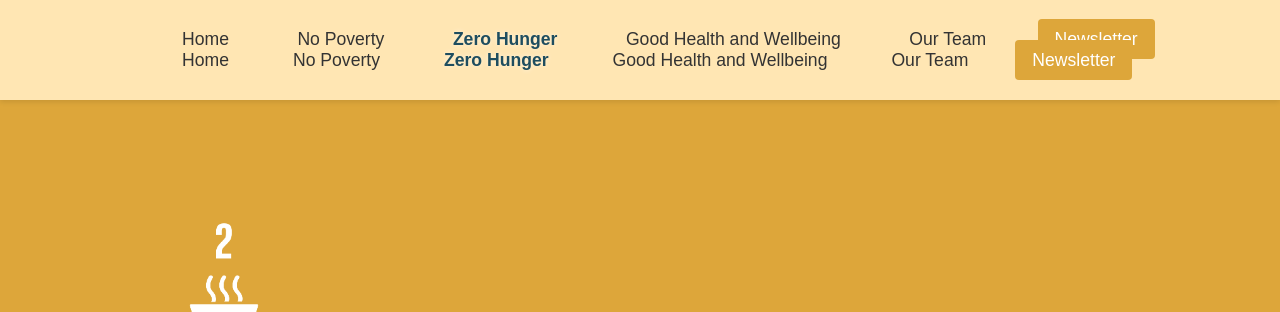
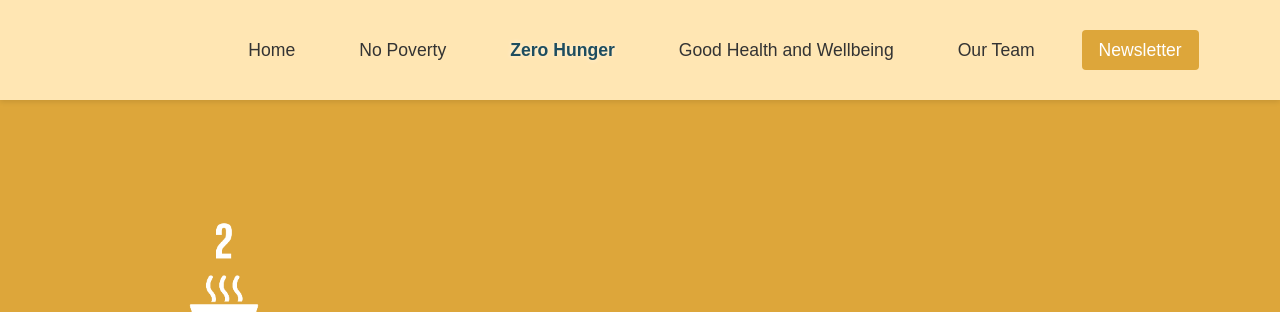
Before and after one commit to mpresz123/SDG, a website: page public/zH.html in a window 1280 px wide. Shown: the top 312 px of the page. Drawn offline with Linux system fonts and the light colour scheme.

Commit message:
double nav bar fixed

```diff
--- a/public/zH.html
+++ b/public/zH.html
@@ -16,12 +16,6 @@
           <img src = "assets/logo.png" alt = "Logo" class = "final-logo">
         </header>
         <ul class="final-nav-links">
-          <li><a href = "index.html">Home</a></li>
-                <li><a href = "noPov.html" id = "final-nav-links">No Poverty</a></li>
-                <li><a href = "zH.html" id = "final-nav-links" class = "final-active">Zero Hunger</a></li>
-                <li><a href = "goodhealth.html" id = "final-nav-links">Good Health and Wellbeing</a></li>
-                <li><a href = "ourteam.html" id = "final-nav-links">Our Team</a></li>
-                <li><a href = "newsletter.html" class = "final-nav-buttonzH">Newsletter<a></li>
         </ul>
         <!--<a class="burger-menu"><i class="fa fa-bars"></i></a> THIS IS FOR MEDIA -->
       </nav>
```
